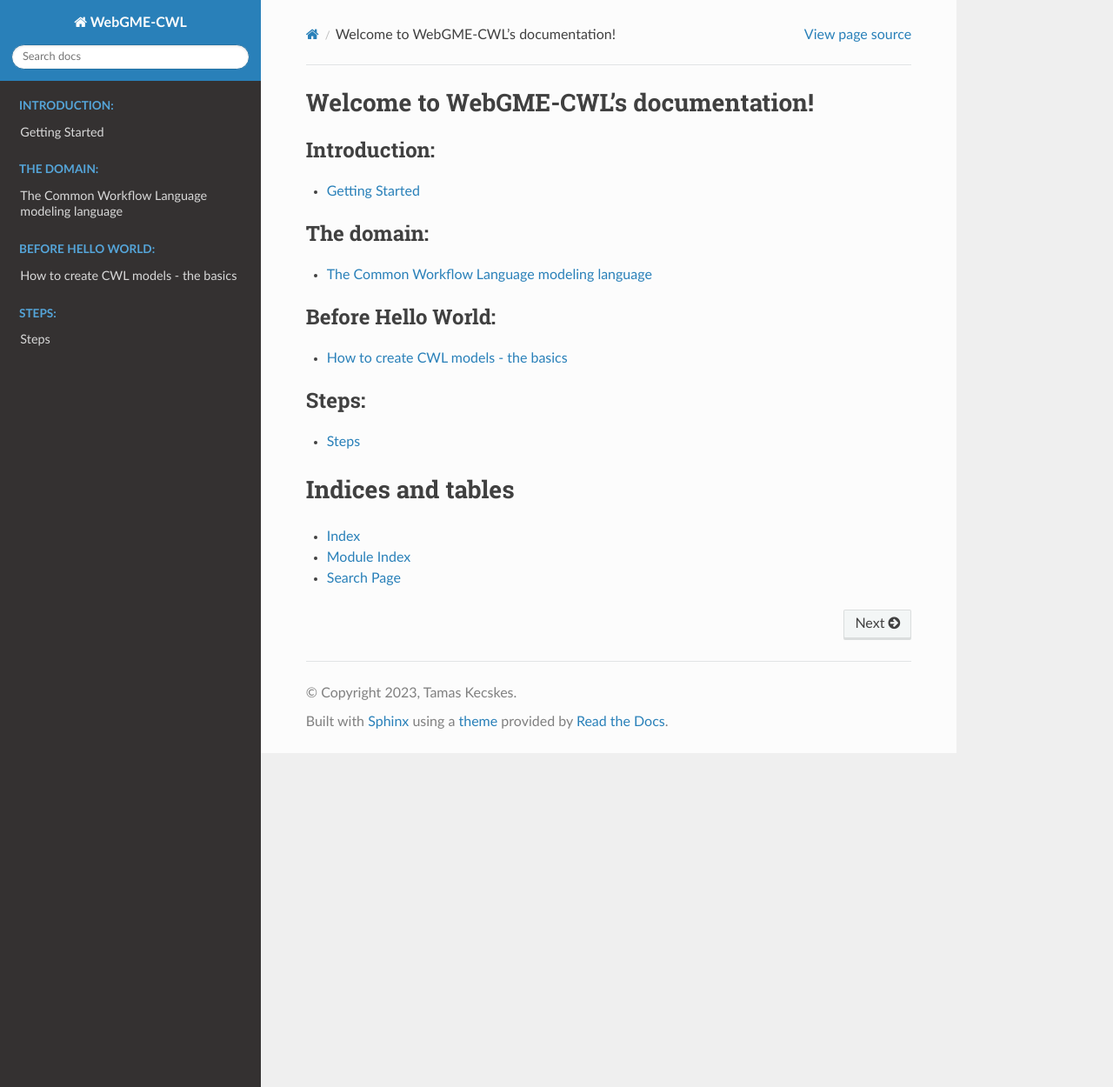
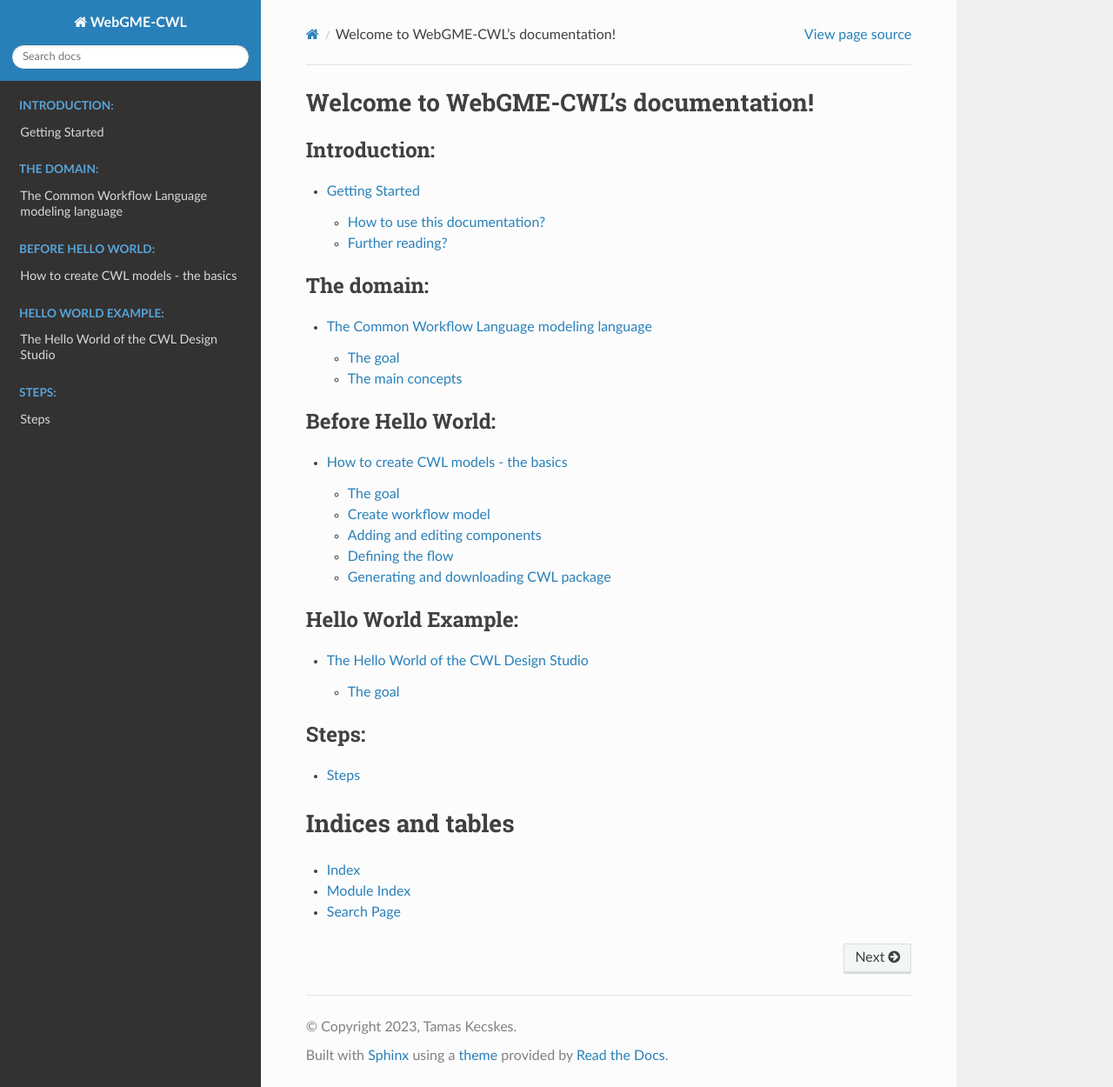
Before and after one commit to webgme/webgme-cwl, a Sphinx documentation site: the page built from docs/index.rst, in a window 1280 px wide and 1250 px high. Shown: the whole window at 87% size. Built offline with Sphinx 7.4.7 and the Read the Docs theme 2.0.0, drawn with Linux system fonts in a browser that asks for light colours; some of the changed lines change nothing that is shown.

Commit message:
Basic description almost finished

```diff
--- a/docs/HowTos/basic.rst
+++ b/docs/HowTos/basic.rst
@@ -50,14 +50,76 @@
 With our new workflow, the first steps should be to name it and to enter into this
 new context so that we can create the parts of the workflow.
 
---- gif of naming and entering (using icon on selection) ---
+.. figure:: agif_cwl_basics_002.gif
+   :align: center
+   :figwidth: 95%
+
+   Setting your workflow's name and entering its context for start building.
 
 
 Adding and editing components
 ______________________________
 
 When you add your components which falls into the category of either input,
-output, or step/ sub-workflow, you just follow the drag and drop method using
+output, or step/sub-workflow, you just follow the drag and drop method using
 the *Part Browser*. Once your component is on the screen the main editing and
 configuration happens on the bottom right sidebar of the screen called the
-*Property Editor*.
+*Property Editor*. While detailed description on how to configure your elements
+can be found in the :ref:`Steps section<Steps>`, we describe a few key principles
+here.
+
+- Subworkflows are just like regular workflows can have any type of component,
+  which means that the hirearchical composition of workfows can go into any depths.
+  The simplest way to reuse a workflow inside another one is doen by copying as the
+  :ref:`Hello World example section<The Hello World of the CWL Design Studio>`
+  details it.
+
+Defining the flow
+_________________
+
+Once all the inputs outputs and steps are in place, you need to define
+the flow of information. This can be done by connecting elements in a directed
+manner - starting from the source and ending on the target. The method is simple:
+hover with your mouse over the source element and push down the left mouse button
+over the connection box (the square that popped up when you moved your mouse over
+the box). This is how you start your connection. Once a connection started, all
+potential targets will show at least one connection box. Move your mouse over
+your intended target - if your intended target does not show a connection box,
+that means the two are not compatible so you need to double-check their types -
+and only release the mouse button over the target's connection box. If everything
+goes well, a connection line will appear and your workflow is one step closer
+to being finished. Ultimately you want a *path* from your inputs to your outputs
+but at the moment, there is no automated check for that, so the generated
+artifacts might not function or do not actually generate the required output.
+
+.. figure:: agif_cwl_basics_003.gif
+   :align: center
+   :figwidth: 95%
+
+   Flow creation that will define the sequence of steps and ultimately show
+   how the resulting outputs will be generated.
+
+Generating and downloading CWL package
+______________________________________
+
+.. |play_icon| image:: glyphicon_play.png
+
+Once your workflow is complete and configured - ready to test/execute - you
+are going to need all the CWL artifacts to do that. To do that all you need
+is a so called *Plugin execution* (in our case the *BuildWorkflow*). While
+being at the workflow's context, bring your mouse to the toolbar and click
+on the first button (|play_icon|) and from the dropdown list, select the
+*BuildWorkflow*. In the config pop-up window, just click on *Run...* and
+wait for the result. Multiple notifiction will let you know once things
+are ready - like a popup notification with a quick link to bring up the
+result window - and then you can once again go and click the |play_icon|
+but this time select the *Show results...* option. From the results window
+click on the artifact that is named just like your workflow. This will start
+the download of all the artifacts you will need to execute and the README.md
+file will give you instructions and details of your workflow execution.
+
+.. figure:: agif_cwl_basics_004.gif
+   :align: center
+   :figwidth: 95%
+
+   Building your workflow and downloading the result.
--- a/docs/HowTos/hello.rst
+++ b/docs/HowTos/hello.rst
@@ -0,0 +1,18 @@
+The Hello World of the CWL Design Studio
+========================================
+
+The goal
+________
+
+The aim of this hello world example is as all
+such examples is to introduce a comprehensive yet
+easy to build example for the user exemplifying the
+main use-case of the whole design studio.
+
+This is an end-to-end example in the sense that it starts
+shortly describing how the dockerization of scripts should go
+and ending with noting the execution of a composed workflow
+using the standrard implementation of the CWL framework
+`cwltool <https://github.com/common-workflow-language/cwltool>`_
+. All necessary files can be found in our
+`repository <https://github.com/webgme/webgme-cwl/tree/master/tutorials/hello >`_ .
--- a/docs/conf.py
+++ b/docs/conf.py
@@ -36,7 +36,7 @@
 # -- General configuration ---------------------------------------------------
 # https://www.sphinx-doc.org/en/master/usage/configuration.html#general-configuration
 
-extensions = []
+extensions = ['sphinx.ext.autosectionlabel']
 
 templates_path = ['_templates']
 exclude_patterns = ['_build', 'Thumbs.db', '.DS_Store']
--- a/docs/index.rst
+++ b/docs/index.rst
@@ -7,25 +7,25 @@
 ======================================
 
 .. toctree::
-   :maxdepth: 1
+   :maxdepth: 2
    :caption: Introduction:
 
    Introduction/about.rst
 
 .. toctree::
-   :maxdepth: 1
+   :maxdepth: 2
    :caption: The domain:
 
    Introduction/domain.rst
 
 .. toctree::
-   :maxdepth: 1
+   :maxdepth: 2
    :caption: Before Hello World:
 
    HowTos/basic.rst
 
 .. toctree::
-   :maxdepth: 1
+   :maxdepth: 2
    :caption: Hello World Example:
 
    HowTos/hello.rst
```
Also changed, not shown: docs/HowTos/agif_cwl_basics_002.gif (added), docs/HowTos/agif_cwl_basics_003.gif (added), docs/HowTos/glyphicon_play.png (added), 1 other file.
